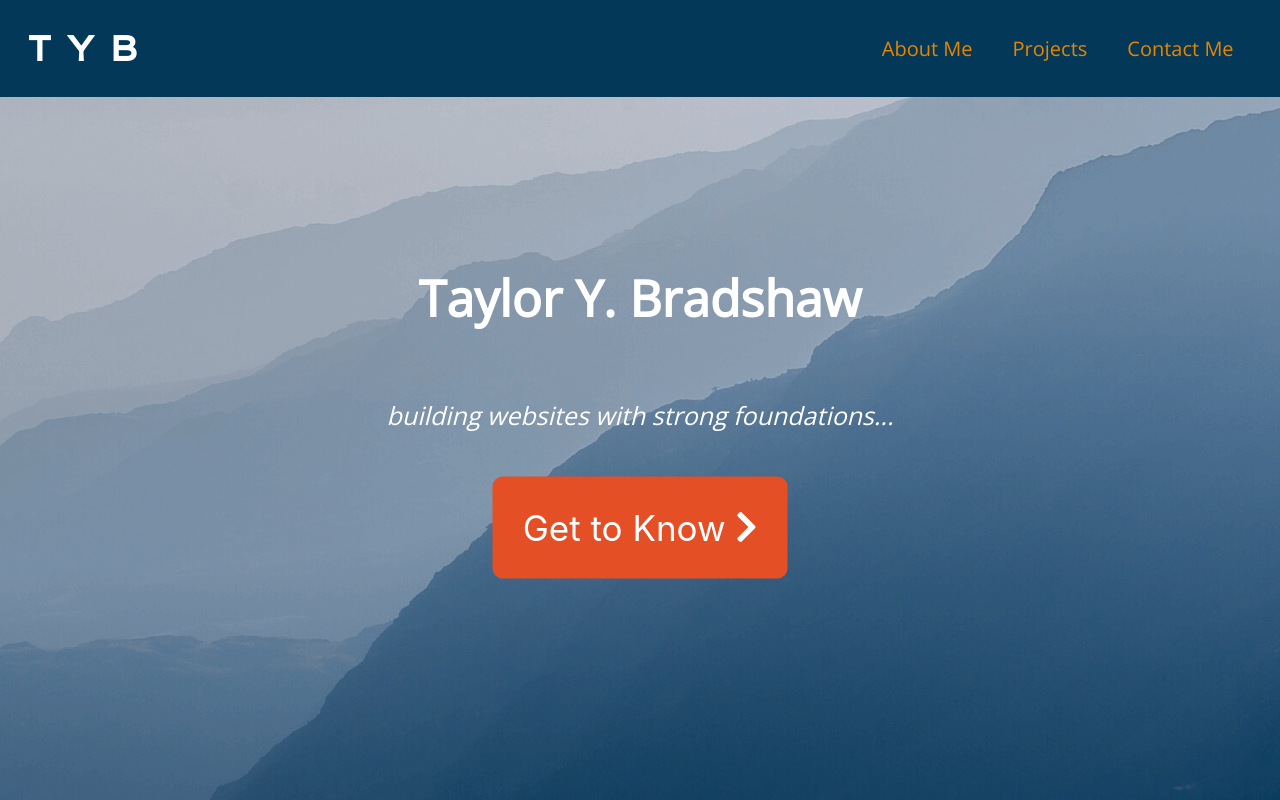
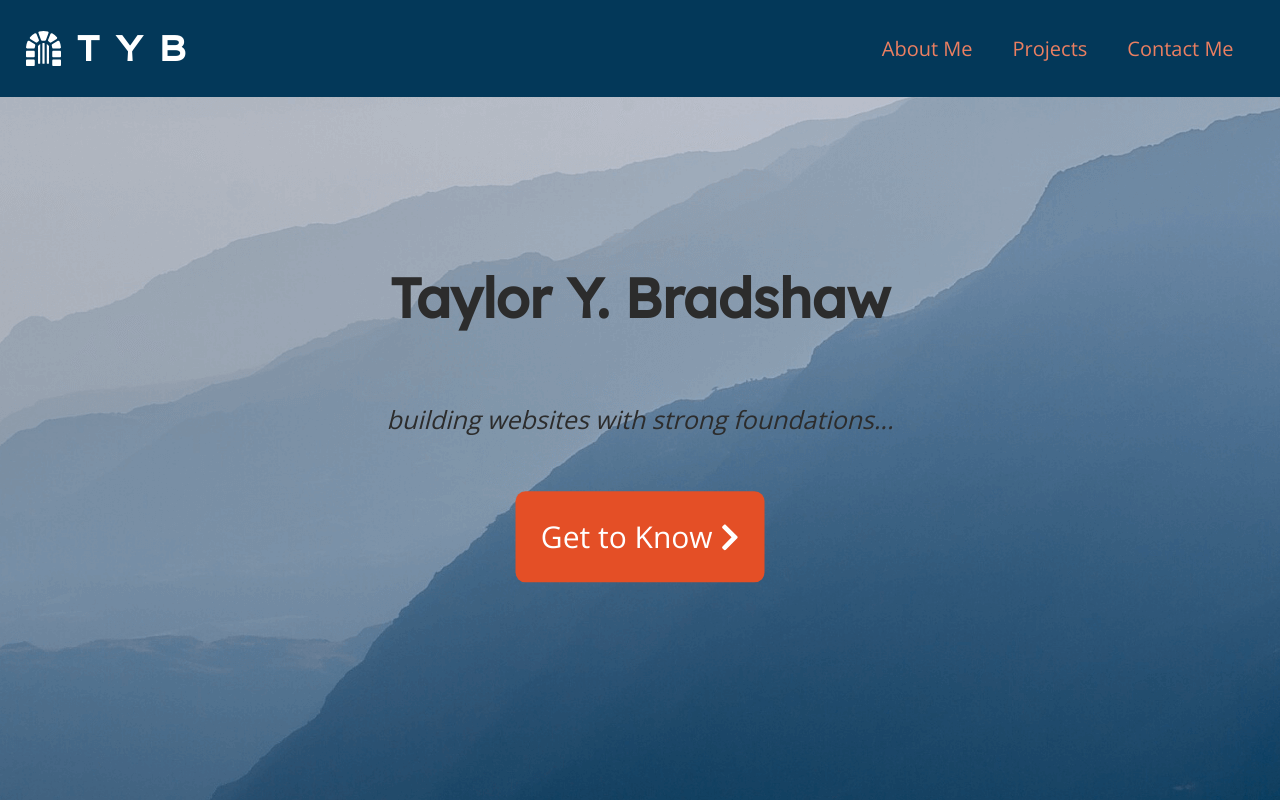
Before and after one commit to stronghearth/tybportfolio, a React (Create React App) app: page / in a window 1280 px wide. Built offline with nearby package versions, Linux system fonts and the light colour scheme.

Commit message:
polishing basic style for landing page

```diff
--- a/src/components/Header/Header.css
+++ b/src/components/Header/Header.css
@@ -26,8 +26,7 @@
 }
 
 .HomeLink:hover {
-    text-decoration: underline;
-    color: #E68500;
+    color: #EB7F61;
     cursor: pointer;
 }
 
@@ -38,7 +37,7 @@ li {
 
 li > .NavLink {
     text-decoration: none;
-    color: #E68500;
+    color: #EB7F61;
     font-family: 'Open Sans', sans-serif;
     font-size: 25px;
     margin: 10px;
--- a/src/components/Header/Header.js
+++ b/src/components/Header/Header.js
@@ -1,7 +1,7 @@
 import React, {Component} from 'react';
 import { Link } from 'react-router-dom';
 import { FontAwesomeIcon } from '@fortawesome/react-fontawesome';
-import { faChevronDown, faChevronUp} from '@fortawesome/free-solid-svg-icons';
+import { faChevronDown, faChevronUp, faDungeon } from '@fortawesome/free-solid-svg-icons';
 import './Header.css';
 
 export default class Header extends Component {
@@ -56,8 +56,8 @@ export default class Header extends Component {
 
     render() {
         const {isMobile, menuOpen} = this.state
-        return <section className="NavBar">
-            <h1><Link to='/' className="HomeLink">T Y B</Link></h1>
+        return <section className="NavBar" role="navigation">
+            <h1><Link to='/' className="HomeLink"><FontAwesomeIcon icon={faDungeon}/> T Y B</Link></h1>
                 {isMobile
                     ? !menuOpen ? <FontAwesomeIcon icon={faChevronDown} role='button' className='HomeLink' onClick={e => this.openMenu()}/> : this.renderHamburgerMenu()
                     : this.renderNavList()}
--- a/src/routes/LandingPage/LandingPage.css
+++ b/src/routes/LandingPage/LandingPage.css
@@ -10,15 +10,15 @@
 }
 
 .fullName {
-    font-family: 'Open Sans', sans-serif;
-    color: white;
+    font-family: 'Lexend Deca', sans-serif;
+    color: #2C2C2C;
     font-size: 40px;
 }
 
 .headline {
     padding-bottom: 20px;
     font-size: 15px;
-    color: white;
+    color: #2C2C2C;
     font-family: 'Open Sans', sans-serif;
     font-style: italic;
 }
@@ -29,6 +29,7 @@
     text-align: center;
     font-size: 20px;
     padding: 20px;
+    font-family: 'Open Sans', sans-serif;
 }
 
 .getToKnow:hover {
@@ -60,3 +61,17 @@
         padding: 30px;
     }
 }
+
+@media screen and (min-width: 1200px) {
+    .fullName {
+        font-size: 55px;
+    }
+    .headline {
+        padding-bottom: 30px;
+        font-size: 25px;
+    }
+    .getToKnow {
+        font-size: 30px;
+        padding: 25px;
+    }
+}
```
